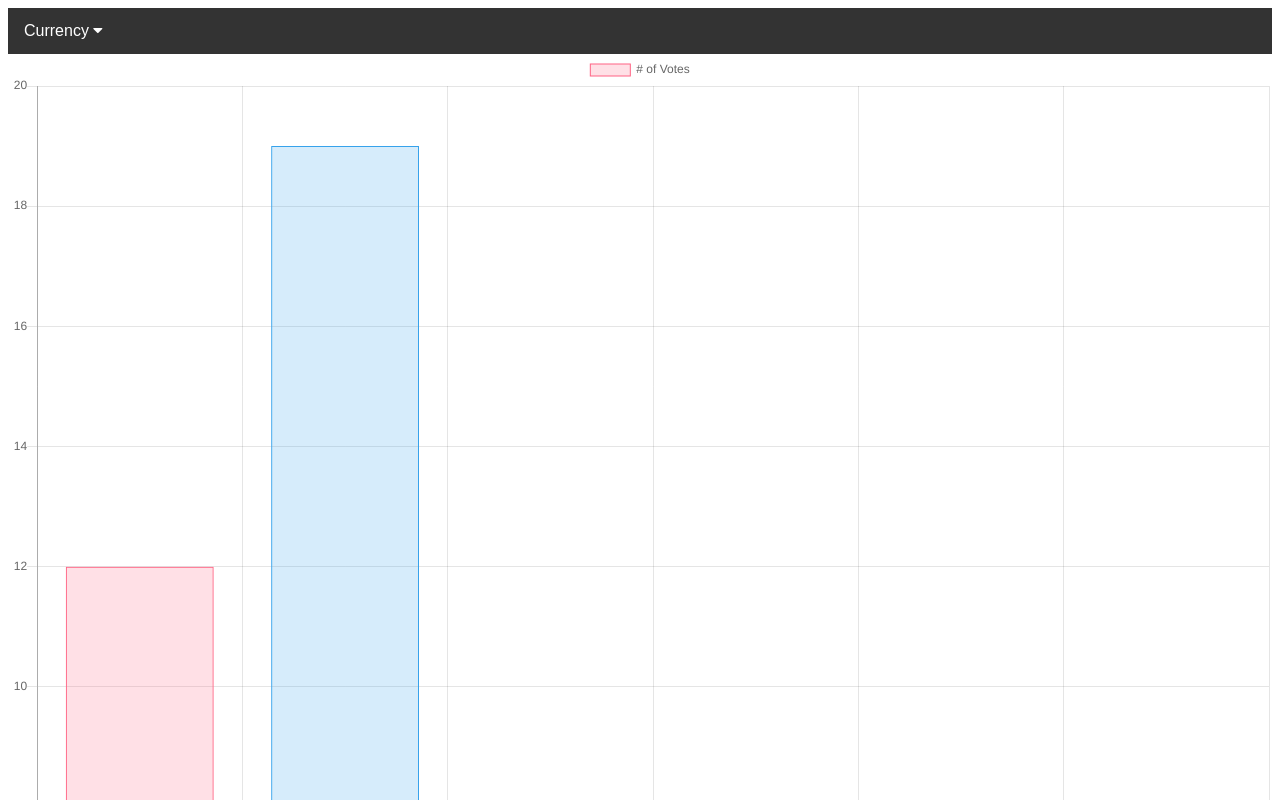
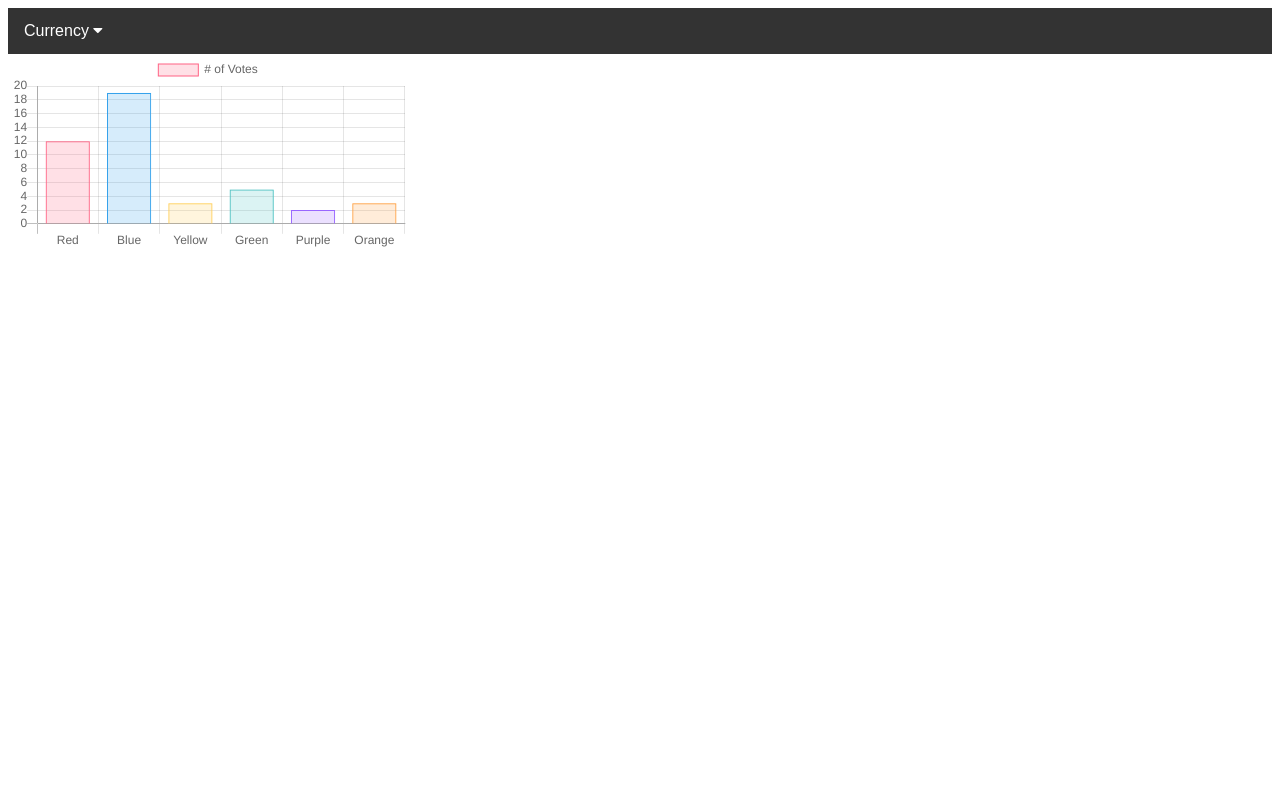
Before and after one commit to ldkuba/UltimateMoneyMaker, a website: page WebsiteChartTest.html in a window 1280 px wide. Shown: the top 800 px of the page. Drawn offline with nearby package versions, Linux system fonts and the light colour scheme.

Commit message:
fixed chart size

```diff
--- a/WebsiteChartTest.html
+++ b/WebsiteChartTest.html
@@ -80,7 +80,11 @@
 
 
 <script src="node_modules/chart.js/dist/Chart.js"></script>
-<canvas id="myChart" width="400" height="400"></canvas>
+<div style="height: 400px; width: 400px">
+<div id="parent">
+<canvas id="myChart"></canvas>
+</div>
+</div>
 <script src="javascript/displayData.js"></script>
 
 </body>
```
